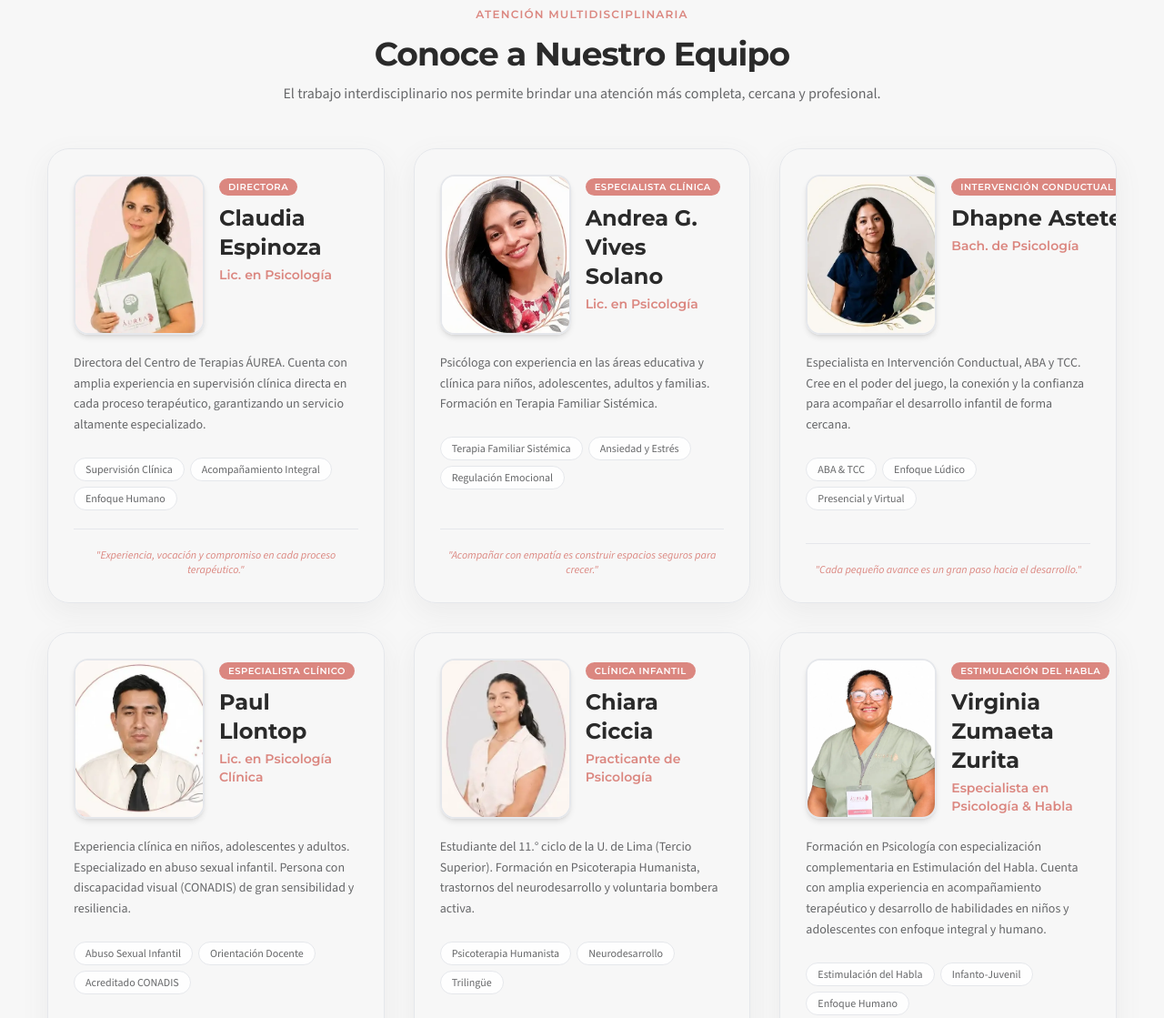
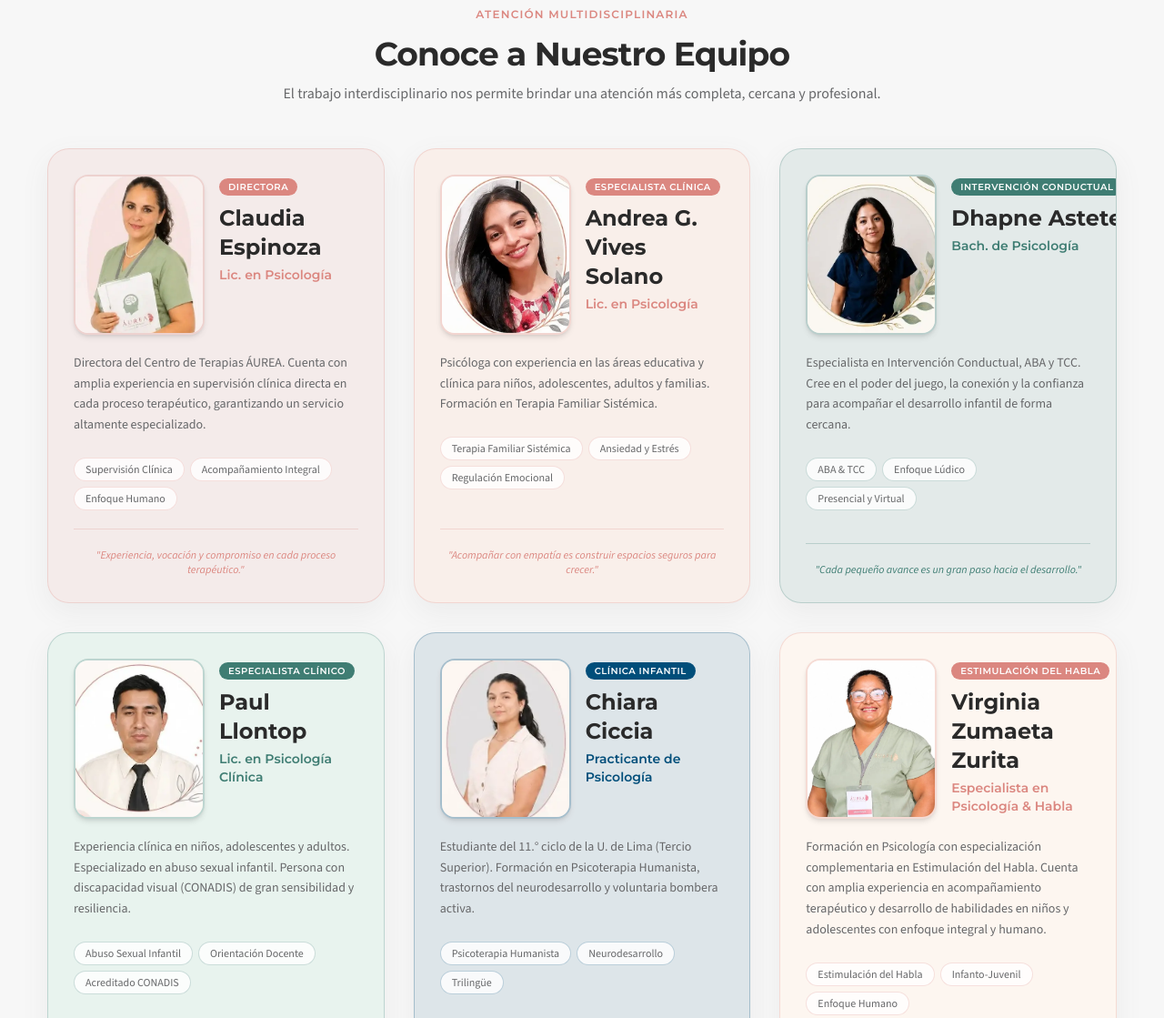
Before and after one commit to BryanRT28/Aurea-Vital-maqueta, a plain HTML site: page index.html in a window 1280 px wide. Shown: the part 7993-9112 px from the top of the page at 91% size. Drawn offline with nearby package versions, Linux system fonts and the light colour scheme.

Commit message:
Add files via upload

```diff
--- a/index.html
+++ b/index.html
@@ -1020,18 +1020,34 @@
                 }
             }
 
-            // 3. Cargar Equipo Profesional
+            // 3. Cargar Equipo Profesional (Sin retraso de scroll y con paleta de colores amigable)
             const resEquipo = await fetch('data/equipo.json');
             if (resEquipo.ok) {
                 const eq = await resEquipo.json();
                 const cEq = document.getElementById('contenedor-equipo');
+
+                // Diccionario interno de temas para las tarjetas de equipo
+                const teamThemes = {
+                    "rosa-pastel": { baseTheme: "oro-rosa", bg: "rgba(219, 135, 128, 0.10)", border: "rgba(219, 135, 128, 0.25)" },
+                    "crema-rosado": { baseTheme: "oro-rosa", bg: "#F9EFEA", border: "rgba(219, 135, 128, 0.25)" },
+                    "jade-claro": { baseTheme: "verde-jade", bg: "rgba(63, 125, 115, 0.10)", border: "rgba(63, 125, 115, 0.25)" },
+                    "verde-menta": { baseTheme: "verde-jade", bg: "#E8F3EE", border: "rgba(63, 125, 115, 0.25)" },
+                    "azul-cielo": { baseTheme: "azul-pizarra", bg: "rgba(0, 78, 122, 0.10)", border: "rgba(0, 78, 122, 0.25)" },
+                    "naranja-pastel": { baseTheme: "oro-rosa", bg: "#FDF6F0", border: "rgba(219, 135, 128, 0.25)" },
+                    "rosa-palido": { baseTheme: "oro-rosa", bg: "#FAF1ED", border: "rgba(219, 135, 128, 0.25)" }
+                };
+
                 if (cEq && eq.especialistas) {
+                    // Se asigna la animación al contenedor completo para que no dependa de tarjetas individuales
                     cEq.setAttribute('data-aos', 'fade-up');
 
                     cEq.innerHTML = eq.especialistas.map((item) => {
-                        const theme = getTheme(item.color);
-                        const bgStyle = item.bg_hex ? `background-color: ${item.bg_hex};` : '';
-                        const borderStyle = item.border_hex ? `border-color: ${item.border_hex};` : '';
+                        // Obtener el tema seleccionado por la clienta o el por defecto
+                        const selectedTheme = teamThemes[item.estilo_tarjeta] || teamThemes["rosa-pastel"];
+                        const theme = getTheme(selectedTheme.baseTheme);
+
+                        const bgStyle = `background-color: ${selectedTheme.bg};`;
+                        const borderStyle = `border-color: ${selectedTheme.border};`;
 
                         const tagsHtml = item.tags ? item.tags.map(t => `
                             <span class="bg-white/80 text-gris-principal border px-3 py-1 rounded-lg text-xs font-body" style="${borderStyle}">${t}</span>
```
